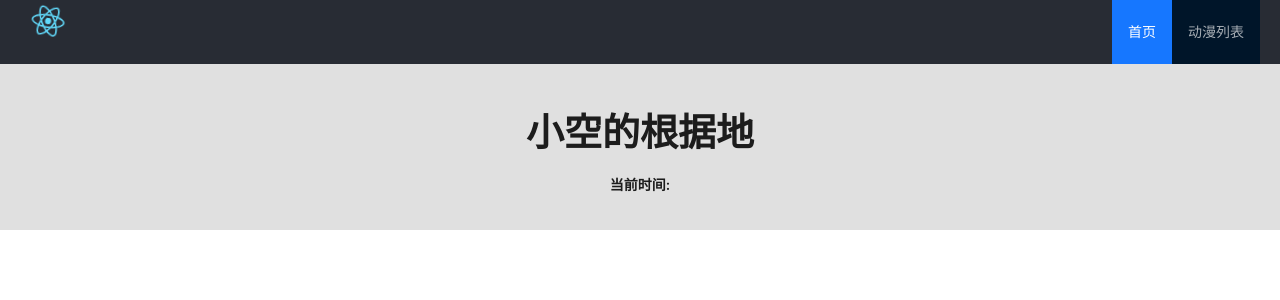
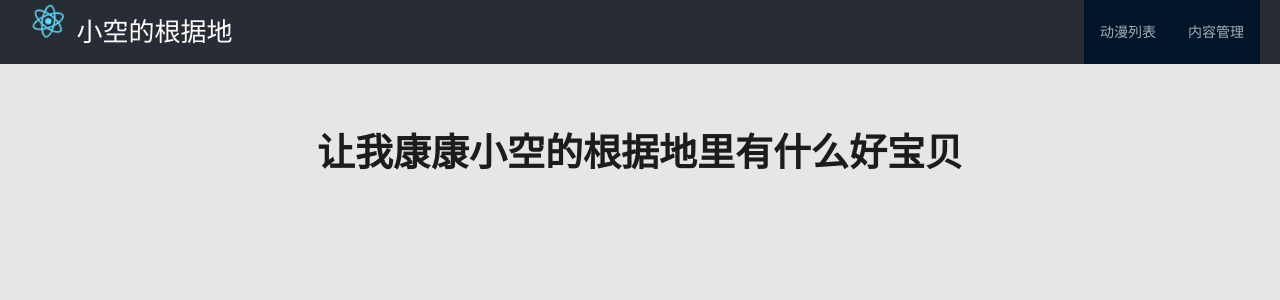
Before and after one commit to yizhixiaokong/kong_anime_react, a React (Create React App) app: page / in a window 1280 px wide. Shown: the top 300 px of the page. Built offline with nearby package versions, Linux system fonts and the light colour scheme; no server answers.

Commit message:
feat: 添加分类和标签管理页面，更新首页内容及样式

```diff
--- a/public/index.html
+++ b/public/index.html
@@ -24,7 +24,7 @@
       work correctly both with client-side routing and a non-root public URL.
       Learn how to configure a non-root public URL by running `npm run build`.
     -->
-    <title>React App</title>
+    <title>小空的根据地</title>
   </head>
   <body>
     <noscript>You need to enable JavaScript to run this app.</noscript>
--- a/src/AnimeList.tsx
+++ b/src/AnimeList.tsx
@@ -32,7 +32,7 @@ function AnimeList() {
   }, [page, pageSize]);
 
   return (
-    <div style={{ width: '40%', margin: '0 auto', border: '2px solid #d9d9d9', padding: '20px', backgroundColor: '#f5f5f5' }}>
+    <div style={{ width: '40%', margin: '0 auto', border: '2px solid #d9d9d9', padding: '20px', backgroundColor: '#ffffff' }}>
       <Title level={1}>动漫列表</Title>
       <Divider  variant="dashed" style={{  borderColor: '#7cb305' }} />
       <List
@@ -50,16 +50,16 @@ function AnimeList() {
                   title={anime.Name}
                   description={anime.Aliases}
                 />
-                <div style={{ textAlign: 'left', marginLeft: '10px' }}>
+                <div style={{ textAlign: 'center'}}>
                   <Text strong>分类:</Text> {anime.Categories.map(category => category.Name).join(', ')}
                 </div>
-                <div style={{ textAlign: 'left', marginLeft: '10px' }}>
+                <div style={{ textAlign: 'center'}}>
                   <Text strong>标签:</Text> {anime.Tags.map(tag => tag.Name).join(', ')}
                 </div>
-                <div style={{ textAlign: 'left', marginLeft: '10px' }}>
+                <div style={{ textAlign: 'center'}}>
                   <Text strong>制作公司:</Text> {anime.Production}
                 </div>
-                <div style={{ textAlign: 'left', marginLeft: '10px' }}>
+                <div style={{ textAlign: 'center'}}>
                   <Text strong>季度:</Text> {anime.Season} <Text strong>集数:</Text> {anime.Episodes}
                 </div>
               </Col>
--- a/src/App.css
+++ b/src/App.css
@@ -1,10 +1,10 @@
 .App {
   text-align: center;
-  background-color: #e0e0e0; /* 调整背景颜色为稍微深一点的灰色 */
+  background-color: #e6e6e6;
 }
 
 .App-logo {
-  height: 40px; /* 调整为固定高度 */
+  height: 40px;
   pointer-events: none;
 }
 
@@ -29,6 +29,10 @@
   color: #61dafb;
 }
 
+.App-title {
+  color: white;
+}
+
 @keyframes App-logo-spin {
   from {
     transform: rotate(0deg);
--- a/src/App.tsx
+++ b/src/App.tsx
@@ -1,12 +1,52 @@
 import React from 'react';
 import { BrowserRouter as Router, Route, Routes, Link } from 'react-router-dom';
 import { Layout, Menu } from 'antd';
+import type { MenuProps } from 'antd';
 import logo from './logo.svg';
 import './App.css';
 import Home from './Home';
 import AnimeList from './AnimeList';
+import Categories from './Categories';
+import Tags from './Tags';
 
 const { Header, Content } = Layout;
+
+const items: MenuProps['items'] = [
+  // {
+  //   key: '1',
+  //   label: <Link to="/">首页</Link>,
+  // },
+  {
+    key: '1',
+    label: <Link to="/animes">动漫列表</Link>,
+  },
+  {
+    key: '2',
+    label: "内容管理",
+    children: [
+      {
+        key: '2-1',
+        label: <Link to="/categories">分类管理</Link>,
+      },
+      {
+        key: '2-2',
+        label: <Link to="/tags">标签管理</Link>,
+      },
+    ],
+  },
+
+];
+
+function AppRoutes() {
+  return (
+    <Routes>
+      <Route path="/" element={<Home />} />
+      <Route path="/animes" element={<AnimeList />} />
+      <Route path="/categories" element={<Categories />} />
+      <Route path="/tags" element={<Tags />} />
+    </Routes>
+  );
+}
 
 function App() {
   return (
@@ -15,21 +55,12 @@ function App() {
         <Header className="App-header">
           <div className="logo">
             <img src={logo} className="App-logo" alt="logo" />
+            <Link to="/" className="App-title">小空的根据地</Link>
           </div>
-          <Menu theme="dark" mode="horizontal" defaultSelectedKeys={['1']}>
-            <Menu.Item key="1">
-              <Link to="/">首页</Link>
-            </Menu.Item>
-            <Menu.Item key="2">
-              <Link to="/animes">动漫列表</Link>
-            </Menu.Item>
-          </Menu>
+          <Menu theme="dark" mode="horizontal" items={items} />
         </Header>
         <Content style={{ padding: '20px' }}>
-          <Routes>
-            <Route path="/" element={<Home />} />
-            <Route path="/animes" element={<AnimeList />} />
-          </Routes>
+          <AppRoutes />
         </Content>
       </Layout>
     </Router>
--- /dev/null
+++ b/src/Categories.tsx
@@ -0,0 +1,11 @@
+import React from 'react';
+
+function Categories() {
+  return (
+    <div>
+      <h1>分类管理</h1>
+    </div>
+  );
+}
+
+export default Categories;
--- /dev/null
+++ b/src/Home.css
@@ -0,0 +1,11 @@
+.home-container {
+  display: flex;
+  flex-direction: column;
+  justify-content: flex-start;
+  height: calc(100vh - 64px); /* 假设导航栏高度为64px */
+  padding: 20px;
+}
+
+.home-title {
+  margin-bottom: 20px;
+}
--- a/src/Home.tsx
+++ b/src/Home.tsx
@@ -1,6 +1,7 @@
 import React, { useState, useEffect } from 'react';
 import { Typography } from 'antd';
-import { fetchCurrentTime, fetchMessage } from './api';
+import { fetchPing, fetchMessage } from './api';
+import './Home.css'; // 引入样式文件
 
 const { Paragraph, Text, Title } = Typography;
 
@@ -10,7 +11,7 @@ function Home() {
 
   useEffect(() => {
     const timer = setInterval(() => {
-      fetchCurrentTime()
+      fetchPing()
         .then(time => setCurrentTime(time))
         .catch(error => console.error('Error fetching time:', error));
     }, 1000);
@@ -24,15 +25,17 @@ function Home() {
   }, []);
 
   return (
-    <>
-      <Title level={1}>小空的根据地</Title>
+    <div className="home-container">
+      <Title level={1} className="home-title">让我康康小空的根据地里有什么好宝贝</Title>
       <Paragraph>
-        <Text strong>当前时间:</Text> {currentTime}
+        <Text strong>{message || <span>&nbsp;</span>}</Text>
       </Paragraph>
-      <Paragraph>
-        <Text strong>{message}</Text>
-      </Paragraph>
-    </>
+      {currentTime && (
+        <Paragraph>
+          <Text strong>当前时间:</Text> {currentTime}
+        </Paragraph>
+      )}
+    </div>
   );
 }
 
--- /dev/null
+++ b/src/Tags.tsx
@@ -0,0 +1,11 @@
+import React from 'react';
+
+function Tags() {
+  return (
+    <div>
+      <h1>标签管理</h1>
+    </div>
+  );
+}
+
+export default Tags;
--- a/src/api.ts
+++ b/src/api.ts
@@ -1,4 +1,4 @@
-export const fetchCurrentTime = async () => {
+export const fetchPing = async () => {
   const response = await fetch('http://localhost:8080/api/v1/ping');
   if (!response.ok) {
     throw new Error('Error fetching time');
```
